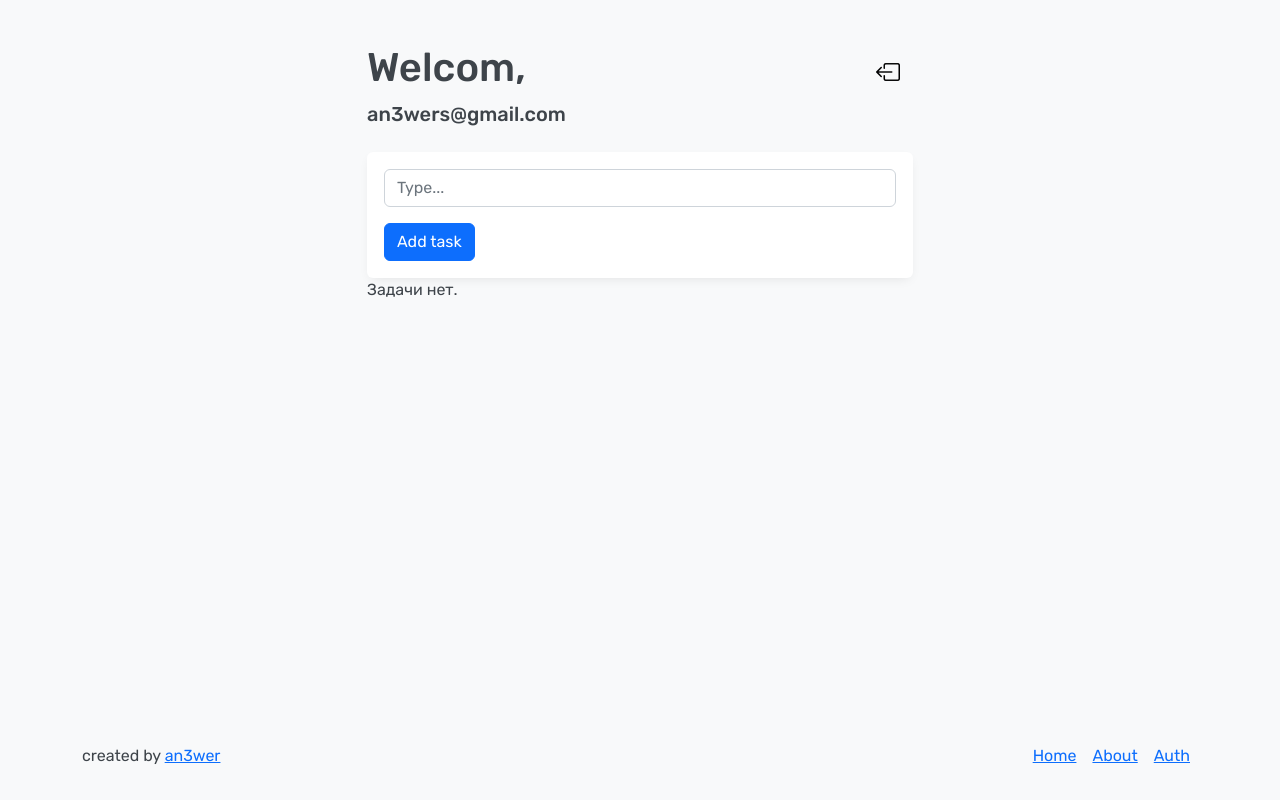
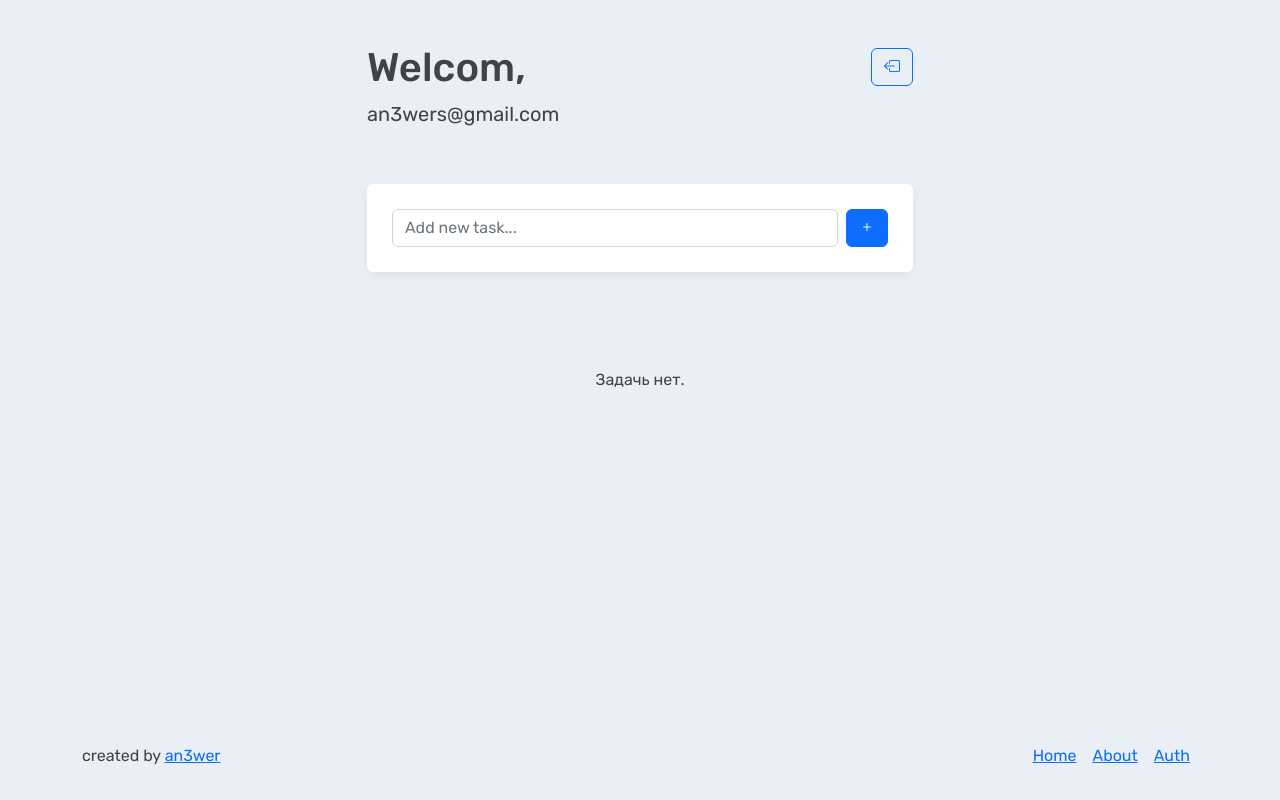
Before and after one commit to an3wers/todo-react-ts, a React (Vite) app: page / in a window 1280 px wide. Built offline with nearby package versions, Linux system fonts and the light colour scheme.

Commit message:
added func remove task

```diff
--- a/src/components/addTask/AddTask.tsx
+++ b/src/components/addTask/AddTask.tsx
@@ -16,23 +16,24 @@ const AddTask: FC<IAddTaskProps> = ({createTask}) => {
   }
 
   return (
-    <div className='card'>
+    <div className='card mt-5'>
       <div className='card-body'>
         <form onSubmit={onSubmit}>
-          <div className='mb-3'>
+          <div className='d-flex'>
             <input
               type='text'
               className='form-control'
-              placeholder='Type...'
+              placeholder='Add new task...'
               aria-label='add task'
               value={value}
               onChange={(e) => setValue(e.target.value)}
             />
+            <button type='submit' className='btn btn-primary ms-2'>
+              <i className="bi bi-plus"></i>
+            </button>
           </div>
 
-            <button type='submit' className='btn btn-primary'>
-              Add task
-            </button>
+
 
         </form>
       </div>
--- /dev/null
+++ b/src/components/taskPreview/TaskPreview.tsx
@@ -0,0 +1,38 @@
+import { FC } from "react";
+import { ITask } from "../../types/types";
+
+interface ITaskPreviewProps {
+  task: ITask;
+  removeTask: (id: number) => void;
+}
+
+const TaskPreview: FC<ITaskPreviewProps> = ({ task, removeTask }) => {
+
+const handleRemove = (id:number) => {
+  removeTask(id)
+}
+
+  return (
+    <div className='card'>
+      <div className='card-body'>
+        <p className='fw-semibold'>{task.title}</p>
+        <div className='d-flex justify-content-between align-items-center'>
+          <span className='text-secondary'>{task.date}</span>
+          <div className='d-flex'>
+            <button className='btn btn-outline-primary btn-sm'>
+              <i className='bi bi-check2'></i>
+            </button>
+            <button className='btn btn-outline-primary ms-2 btn-sm'>
+              <i className='bi bi-pencil'></i>
+            </button>
+            <button onClick={() => handleRemove(task.id)} className='btn btn-outline-danger ms-2 btn-sm'>
+              <i className='bi bi-trash3'></i>
+            </button>
+          </div>
+        </div>
+      </div>
+    </div>
+  );
+};
+
+export default TaskPreview;
--- a/src/components/tasksList/TasksList.tsx
+++ b/src/components/tasksList/TasksList.tsx
@@ -1,17 +1,19 @@
 import { FC } from "react";
 import { ITask } from "../../types/types";
+import TaskPreview from "../taskPreview/TaskPreview";
 
 interface ITasksListProps {
   tasks: ITask[];
+  removeTask: (id:number) => void
 }
 
-const TasksList: FC<ITasksListProps> = ({ tasks }) => {
+const TasksList: FC<ITasksListProps> = ({ tasks, removeTask }) => {
   return (
-    <div>
+    <div className="tasks-list mt-5">
       {tasks.length ? (
-        tasks.map((task) => <p key={task.id}>{task.title}</p>)
+        tasks.map((task) => <TaskPreview removeTask={removeTask} key={task.id} task={task} />)
       ) : (
-        <p>Задачи нет.</p>
+        <p className="text-center py-5">Задачь нет.</p>
       )}
     </div>
   );
--- a/src/index.css
+++ b/src/index.css
@@ -1,10 +1,10 @@
 /* GLOBAL CSS */
-@import url('https://fonts.googleapis.com/css2?family=Rubik:wght@400;500;600;700&display=swap');
+@import url("https://fonts.googleapis.com/css2?family=Rubik:wght@400;500;600;700&display=swap");
 
 body {
-  background-color: #f8f9fa;
+  background-color: #e9eff5;
   color: #3e444a;
-  font-family: 'Rubik', sans-serif;
+  font-family: "Rubik", sans-serif;
 }
 
 .card {
@@ -12,6 +12,11 @@ body {
   -moz-box-shadow: 0px 4px 12px -4px rgba(0, 0, 0, 0.1);
   box-shadow: 0px 4px 12px -4px rgba(0, 0, 0, 0.1);
   border-color: transparent;
+  /* border-radius: 1rem; */
+}
+
+.card-body {
+  padding: 24px;
 }
 
 .App {
@@ -21,5 +26,13 @@ body {
 }
 
 .main {
- flex-grow: 1;
+  flex-grow: 1;
 }
+
+.tasks-list > div {
+  margin-top: 1rem;
+}
+
+.tasks-list > div:first-child {
+  margin-top: 0rem;
+}
--- a/src/pages/Home.tsx
+++ b/src/pages/Home.tsx
@@ -1,4 +1,4 @@
-import { FC, useEffect, useState } from "react";
+import { FC, useEffect, useMemo, useState } from "react";
 import AddTask from "../components/addTask/AddTask";
 import TasksList from "../components/tasksList/TasksList";
 import { ITask } from "../types/types";
@@ -12,6 +12,8 @@ const Home: FC = () => {
       date: new Date().toLocaleDateString(),
       title: val,
       id: Date.now(),
+      isDone: false,
+      isEditing: false,
     };
 
     setTasks((state) => {
@@ -29,25 +31,36 @@ const Home: FC = () => {
     }
   }, []);
 
+  function removeTask(id:number) {
+    // console.log(id)
+    const filtered = tasks.filter(el => el.id !== id)
+    localStorage.setItem("tasks", JSON.stringify(filtered));
+    setTasks(filtered)
+  }
+
+
+
+  // удаление, редактирование, изменение
+
   return (
     <div className='py-5'>
       <div className='row justify-content-center'>
         <div className='col-12 col-xxl-6 col-xl-6 col-lg-8 col-md-10'>
           <div className='d-flex justify-content-between align-items-start'>
-            <h1 className='mb-4 lh-1'>
+            <h1 className='lh-1'>
               Welcom, <br />
-              <span className='fs-5'>an3wers@gmail.com</span>
+              <span className='fs-5 fw-normal'>an3wers@gmail.com</span>
             </h1>
-            <button className='btn btn-light'>
+            <button className='btn btn-outline-primary'>
               <i
                 className='bi bi-box-arrow-left'
-                style={{ fontSize: "1.5rem" }}
+                style={{ fontSize: "1rem" }}
               ></i>
             </button>
           </div>
 
           <AddTask createTask={createTaskHandler} />
-          <TasksList tasks={tasks} />
+          <TasksList removeTask={removeTask} tasks={tasks} />
 
         </div>
       </div>
```
Also changed, not shown: src/types/types.tsx (+5 -3 lines).
